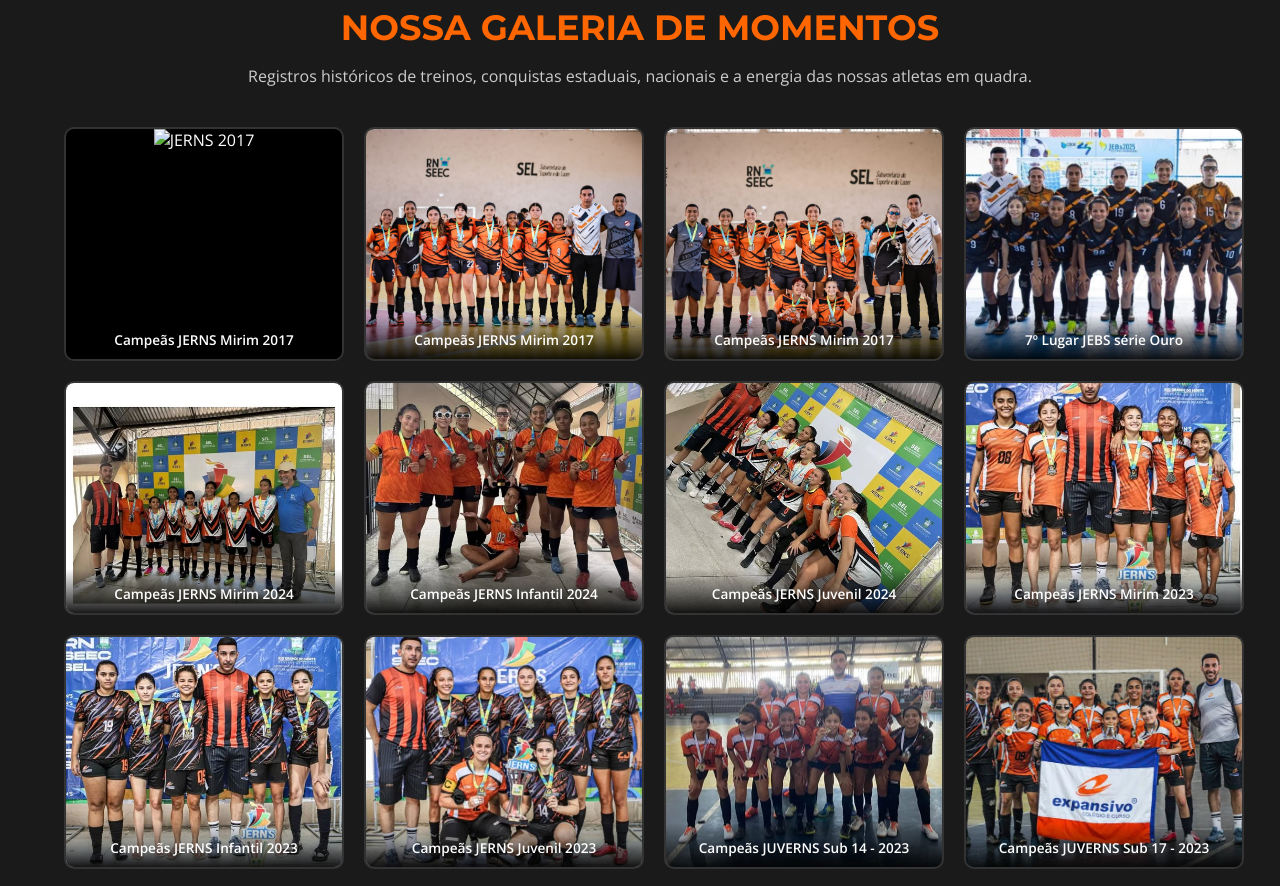
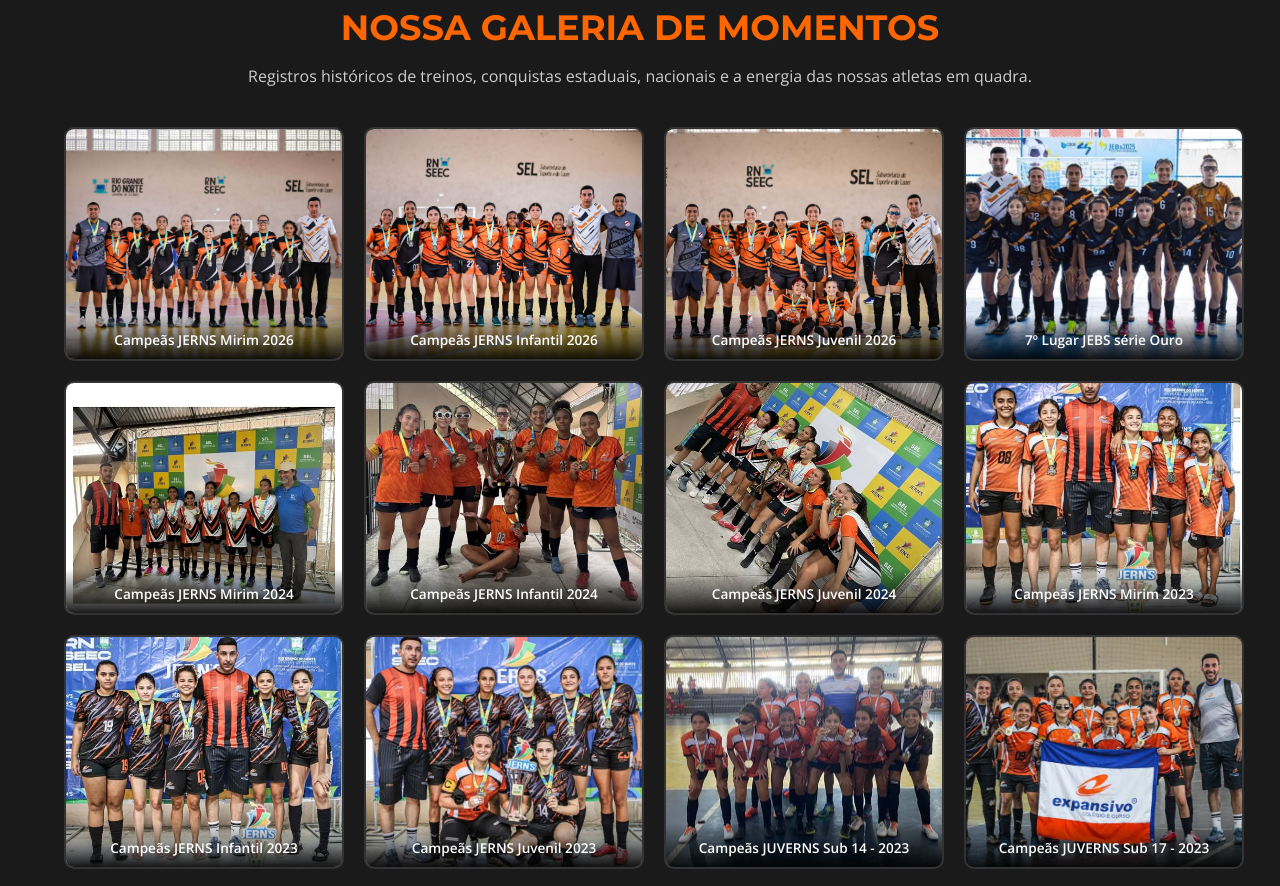
Before and after one commit to prsfilho1985-wq/aee, a plain HTML site: page index.html in a window 1280 px wide. Shown: the part 2080-2966 px from the top of the page. Drawn offline with nearby package versions, Linux system fonts and the light colour scheme.

Commit message:
Correção de alteração anterior

```diff
--- a/index.html
+++ b/index.html
@@ -174,16 +174,16 @@
     <div class="galeria-grid">
         <div class="galeria-grid">
     <div class="galeria-item">
-        <img src="img/Campeão JERNS Mirim 2026.jpg" alt="JERNS 2017">
-        <div class="galeria-caption">Campeãs JERNS Mirim 2017</div>
+        <img src="img/Campeão JERNS Mirim 2026.jpeg" alt="JERNS 2017">
+        <div class="galeria-caption">Campeãs JERNS Mirim 2026</div>
     </div>
     <div class="galeria-item">
         <img src="img/Campeão JERNS Infantil 2026.jpeg" alt="JERNS 2017">
-        <div class="galeria-caption">Campeãs JERNS Mirim 2017</div>
+        <div class="galeria-caption">Campeãs JERNS Infantil 2026</div>
     </div>
     <div class="galeria-item">
         <img src="img/Campeão JERNS Juvenil 2026.jpeg" alt="JERNS 2017">
-        <div class="galeria-caption">Campeãs JERNS Mirim 2017</div>
+        <div class="galeria-caption">Campeãs JERNS Juvenil 2026</div>
     </div>
     <div class="galeria-item">
         <img src="img/7º colocado série Ouro JEBS 2025.jpg" alt="JERNS 2023">
```
